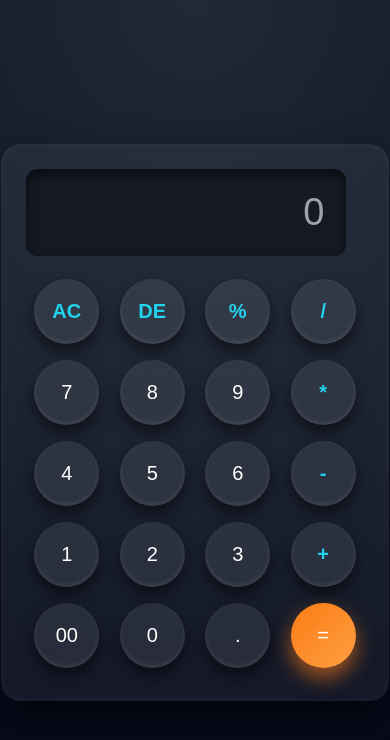
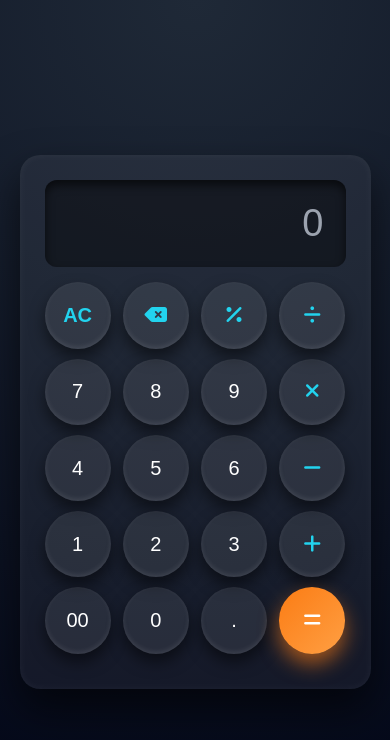
Before and after one commit to sauryamanbisen-art/Calculator, a plain HTML site: page index.html in a window 390 px wide. Drawn offline with Linux system fonts and the light colour scheme.

Commit message:
Add responsive calculator
Add responsive calculator web app using HTML CSS and JavaScript.

```diff
--- /dev/null
+++ b/Script/script.js
@@ -0,0 +1,33 @@
+let input = document.getElementById('inputBox');
+let buttons = document.querySelectorAll('button');
+
+let string = "";
+let arr = Array.from(buttons);
+
+arr.forEach(button => {
+  button.addEventListener('click', (e) => {
+    let btnVal = button.dataset.val;
+    try {
+      if (btnVal == '=') {
+        if(string === "") return;
+        string = String(eval(string));
+        input.value = string;
+      }
+      else if (btnVal == 'AC') {
+        string = "";
+        input.value = string;
+      }
+      else if (btnVal == 'DE') {
+        string = string.toString().substring(0, string.length - 1);
+        input.value = string;
+      }
+      else {
+        string += btnVal;
+        input.value = string;
+      }
+    } catch (err) {
+      input.value = "Error";
+      string = "";
+    }
+  });
+});
--- a/style.css
+++ b/Style/style.css
@@ -21,10 +21,18 @@ body {
   box-shadow:
     0 20px 40px rgba(0, 0, 0, 0.6),
     inset 0 0 10px rgba(255, 255, 255, 0.05);
+  width: 90%;
+  max-width: 400px;
+}
+
+.row {
+  display: flex;
+  justify-content: space-between;
+  margin-bottom: 10px;
 }
 
 input {
-  width: 320px;
+  width: 100%;
   border: none;
   outline: none;
   padding: 22px;
@@ -42,9 +50,8 @@ input::placeholder {
 }
 
 button {
-  width: 65px;
-  height: 65px;
-  margin: 8px;
+  width: 22%;
+  aspect-ratio: 1;
   border-radius: 50%;
   border: none;
   background: rgba(255, 255, 255, 0.08);
--- a/index.html
+++ b/index.html
@@ -4,43 +4,44 @@
   <meta charset="UTF-8">
   <meta name="author" content="Sauryaman Bisen">
   <meta name="viewport" content="width=device-width, initial-scale=1.0">
-  <link rel="stylesheet" href="style.css">
+  <link rel="stylesheet" href="./Style/style.css">
+  <link rel="stylesheet" href="https://cdnjs.cloudflare.com/ajax/libs/font-awesome/6.5.1/css/all.min.css">
   <title>Calculator</title>
 </head>
 <body>
   <div class="Calculator">
     <input type="text" placeholder="0" id="inputBox">
-    <div>
-      <button class="operator">AC</button>
-      <button class="operator">DE</button>
-      <button class="operator">%</button>
-      <button class="operator">/</button>
+    <div class="row">
+      <button class="operator" data-val="AC">AC</button>
+      <button class="operator" data-val="DE"><i class="fa-solid fa-delete-left"></i></button>
+      <button class="operator" data-val="%"><i class="fa-solid fa-percent"></i></button>
+      <button class="operator" data-val="/"><i class="fa-solid fa-divide"></i></button>
     </div>
-    <div>
-      <button>7</button>
-      <button>8</button>
-      <button>9</button>
-      <button class="operator">*</button>
+    <div class="row">
+      <button data-val="7">7</button>
+      <button data-val="8">8</button>
+      <button data-val="9">9</button>
+      <button class="operator" data-val="*"><i class="fa-solid fa-xmark"></i></button>
     </div>
-    <div>
-      <button>4</button>
-      <button>5</button>
-      <button>6</button>
-      <button class="operator">-</button>
+    <div class="row">
+      <button data-val="4">4</button>
+      <button data-val="5">5</button>
+      <button data-val="6">6</button>
+      <button class="operator" data-val="-"><i class="fa-solid fa-minus"></i></button>
     </div>
-    <div>
-      <button>1</button>
-      <button>2</button>
-      <button>3</button>
-      <button class="operator">+</button>
+    <div class="row">
+      <button data-val="1">1</button>
+      <button data-val="2">2</button>
+      <button data-val="3">3</button>
+      <button class="operator" data-val="+"><i class="fa-solid fa-plus"></i></button>
     </div>
-    <div>
-      <button>00</button>
-      <button>0</button>
-      <button>.</button>
-      <button class="equalBtn">=</button>
+    <div class="row">
+      <button data-val="00">00</button>
+      <button data-val="0">0</button>
+      <button data-val=".">.</button>
+      <button class="equalBtn" data-val="="><i class="fa-solid fa-equals"></i></button>
     </div>
   </div>
-  <script src="script.js"></script>
+  <script src="./Script/script.js"></script>
 </body>
 </html>
--- a/script.js
+++ /dev/null
@@ -1,26 +0,0 @@
-let input = document.getElementById('inputBox');
-let buttons = document.querySelectorAll('button');
-
-let string = "";
-let arr = Array.from(buttons);
-
-arr.forEach(button => {
-  button.addEventListener('click', (e) => {
-    if (e.target.innerHTML == '=') {
-      string = eval(string);
-      input.value = string;
-    }
-    else if (e.target.innerHTML == 'AC') {
-      string = "";
-      input.value = string;
-    }
-    else if (e.target.innerHTML == 'DE') {
-      string = string.substring(0, string.length - 1);
-      input.value = string;
-    }
-    else {
-      string += e.target.innerHTML;
-      input.value = string;
-    }
-  });
-});
```
Also changed, not shown: 1 other file.
